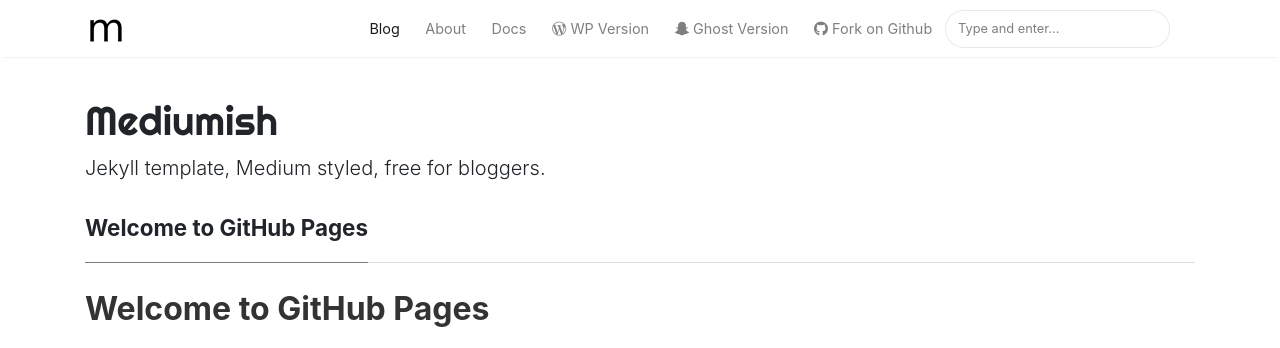
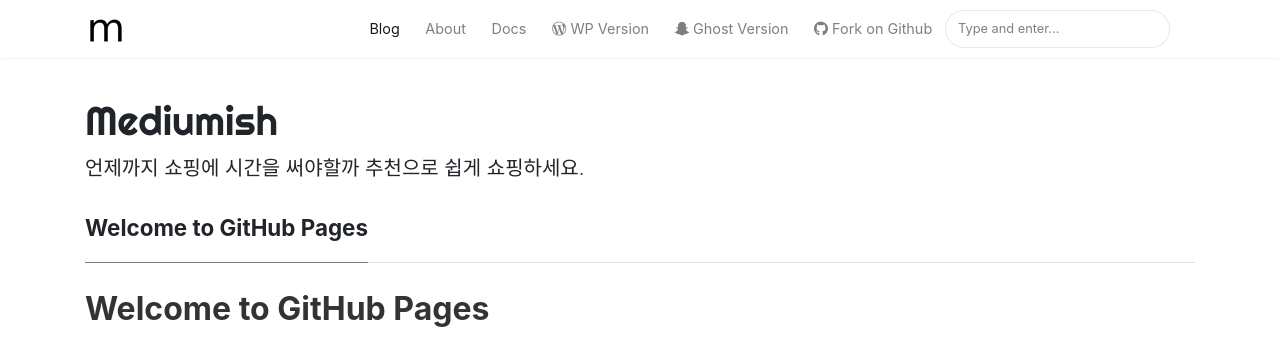
Before and after one commit to jjhomesys/coupa, a Jekyll site: the page built from index.md, in a window 1280 px wide and 1377 px high. Shown: the top 348 px of the window. Built offline with Jekyll 4.4.1, drawn with Linux system fonts in a browser that asks for light colours; nearby versions of some CDN libraries; our own code applies the rules of GitHub Pages for plain Markdown files; the list of posts is cut into pages by our own code.

Commit message:
Update _config.yml

```diff
--- a/_config.yml
+++ b/_config.yml
@@ -1,7 +1,7 @@
 # Site
 name: "Mediumish"
-title: "Mediumish"
-description: "Jekyll template, Medium styled, free for bloggers."
+title: "좋은정보요약"
+description: "언제까지 쇼핑에 시간을 써야할까 추천으로 쉽게 쇼핑하세요."
 logo: 'assets/images/logo.png'
 favicon: 'assets/images/logo.png'
 baseurl: /mediumish-theme-jekyll
```
